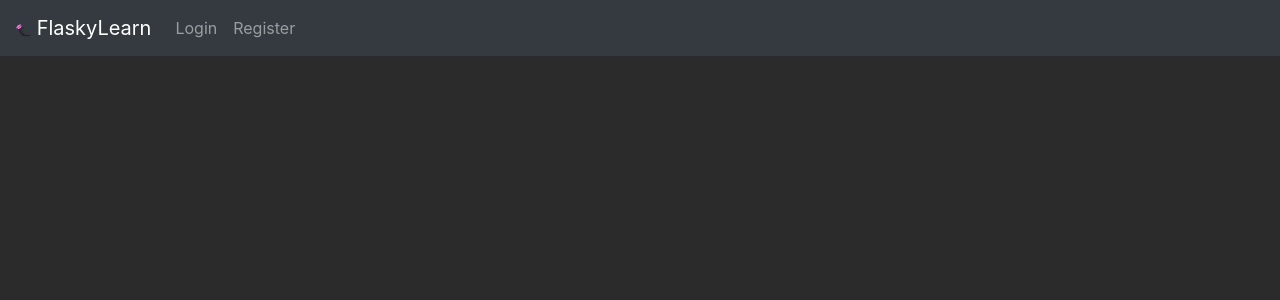
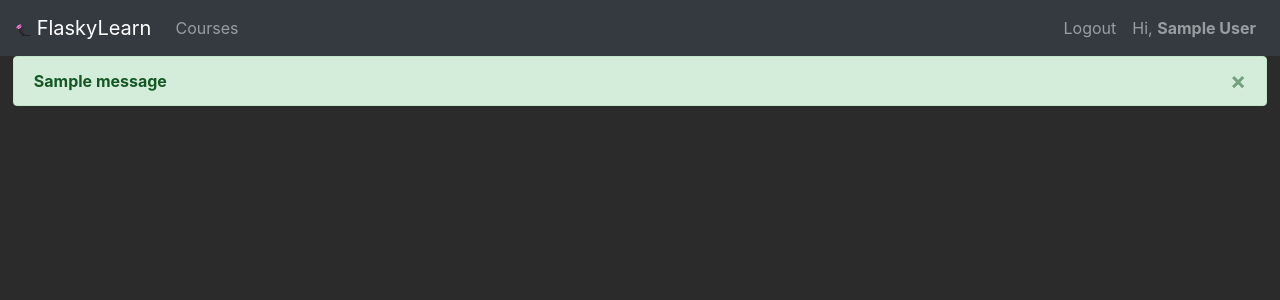
Before and after one commit to Sclafus/FlaskyLearn, a Flask app: page /courses/1/ in a window 1280 px wide. Shown: the top 300 px of the page. Run offline with Flask 2, Linux system fonts and the light colour scheme; the visitor is signed in with stand-in values (Sample User, id 1); one stand-in notice (Sample message) is shown; data that the repository does not hold is empty; parts of the project's set-up code (start-up, migrations or seed data) failed here and were passed over; some libraries are stand-ins or nearby versions.

Commit message:
new navbar and message flashing for all pages

```diff
--- a/flaskylearn/templates/base.html
+++ b/flaskylearn/templates/base.html
@@ -25,7 +25,7 @@
   <title>{% block title %}{% endblock %}</title>
 </head>
 
-<nav class="navbar navbar-expand-lg navbar-dark bg-dark justify-content-between">
+<nav class="navbar navbar-expand-md navbar-dark bg-dark">
   <a class="navbar-brand" href="{{ url_for('home') }}">
     <img class="navbar-logo" width="15px" src="{{ url_for('static', filename='logo.svg') }}" alt="FlaskyLearn">
     FlaskyLearn
@@ -34,23 +34,57 @@
     aria-controls="navbarNavDropdown" aria-expanded="false" aria-label="Toggle navigation">
     <span class="navbar-toggler-icon"></span>
   </button>
-  <div class="collapse navbar-collapse" id="navbarNavDropdown">
-    <ul class="navbar-nav">
+  <div class="navbar-collapse collapse w-100 order-1 order-md-0 dual-collapse2">
+    <ul class="navbar-nav mr-auto">
       <li class="nav-item">
-        <!-- add class active if you want to have bold text! -->
-        <a class="nav-link" id='nav-el1' href="{{ url_for('login') }}">Login</a>
+        <a class="nav-link" href="{{ url_for('courses.homepage') }}">Courses</a>
       </li>
+    </ul>
+  </div>
+  <div class="navbar-collapse collapse w-100 order-3 dual-collapse2">
+    <ul class="navbar-nav ml-auto">
+      {% if session['email'] %}
       <li class="nav-item">
-        <a class="nav-link" id='nav-el2' href="{{ url_for('register') }}">Register</a>
+        <a class="nav-link" href="{{ url_for('logout') }}">Logout</a>
       </li>
+      <div class="nav-item">
+        <a href="#" class="nav-link">Hi, <strong>{{ session['name'] }}</strong></a>
+      </div>
+      {% else %}
+      <li class="nav-item">
+        <a class="nav-link" href="{{ url_for('login') }}">Login</a>
+      </li>
+
+      <li class="nav-item">
+        <a class="nav-link" href="{{ url_for('register') }}">Register</a>
+      </li>
+    </ul>
+    {% endif %}
     </ul>
   </div>
 </nav>
 
 <body>
-  {% block content %}
-  {% endblock %}
+
+    {% with messages = get_flashed_messages(with_categories=true) %}
+      {% if messages %}
+        {% for category, message in messages %}
+          <div class="alert alert-{{ category }} alert-dismissible fade show margin" role="alert">
+            <strong>{{ message }}</strong>
+            <button type="button" class="close" data-dismiss="alert" aria-label="Close">
+              <span aria-hidden="true">&times;</span>
+            </button>
+          </div>
+        {% endfor %}
+        <script>
+          $(".alert").alert();
+        </script>
+      {% endif %}
+    {% endwith %}
+
+    {% block content %} {% endblock %}
 </body>
 {% block scripts%}
 {% endblock %}
+
 </html>
```
